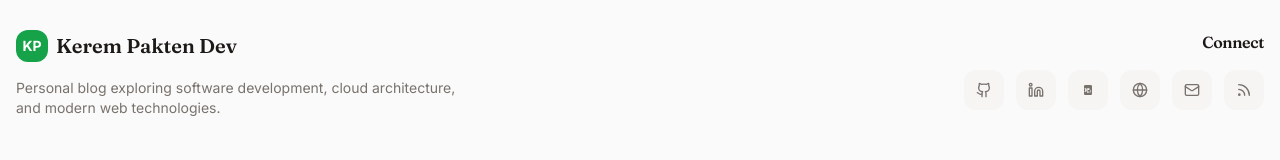
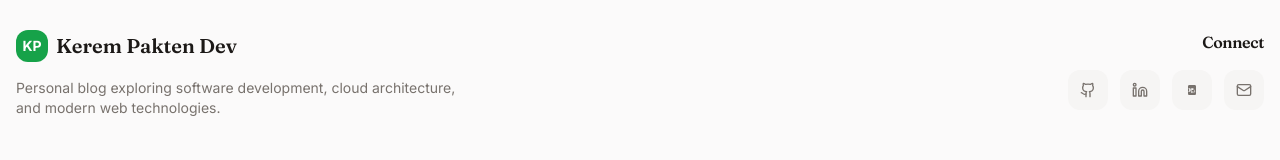
Before and after one commit to egepakten/portfolio-website-kerempaktendev, a React (Vite) app: page / in a window 1280 px wide. Shown: the part 7810-7970 px from the top of the page. Built offline with nearby package versions, Linux system fonts and the light colour scheme; no server answers; the database is empty; the HTML template or start-up script is replaced by a standard one.

Commit message:
Remove unused social media and RSS links from Footer component for a cleaner layout

```diff
--- a/src/components/layout/Footer.tsx
+++ b/src/components/layout/Footer.tsx
@@ -68,24 +68,10 @@ export const Footer = () => {
                 <DevToIcon className="h-4 w-4" />
               </a>
               <a
-                href="https://kerempakten.dev/"
-                target="_blank"
-                rel="noopener noreferrer"
-                className="h-10 w-10 rounded-lg bg-secondary flex items-center justify-center text-muted-foreground hover:text-foreground hover:bg-accent transition-colors"
-              >
-                <Globe className="h-4 w-4" />
-              </a>
-              <a
                 href="mailto:egepakten@icloud.com"
                 className="h-10 w-10 rounded-lg bg-secondary flex items-center justify-center text-muted-foreground hover:text-foreground hover:bg-accent transition-colors"
               >
                 <Mail className="h-4 w-4" />
-              </a>
-              <a
-                href="/rss.xml"
-                className="h-10 w-10 rounded-lg bg-secondary flex items-center justify-center text-muted-foreground hover:text-foreground hover:bg-accent transition-colors"
-              >
-                <Rss className="h-4 w-4" />
               </a>
             </div>
           </div>
```
